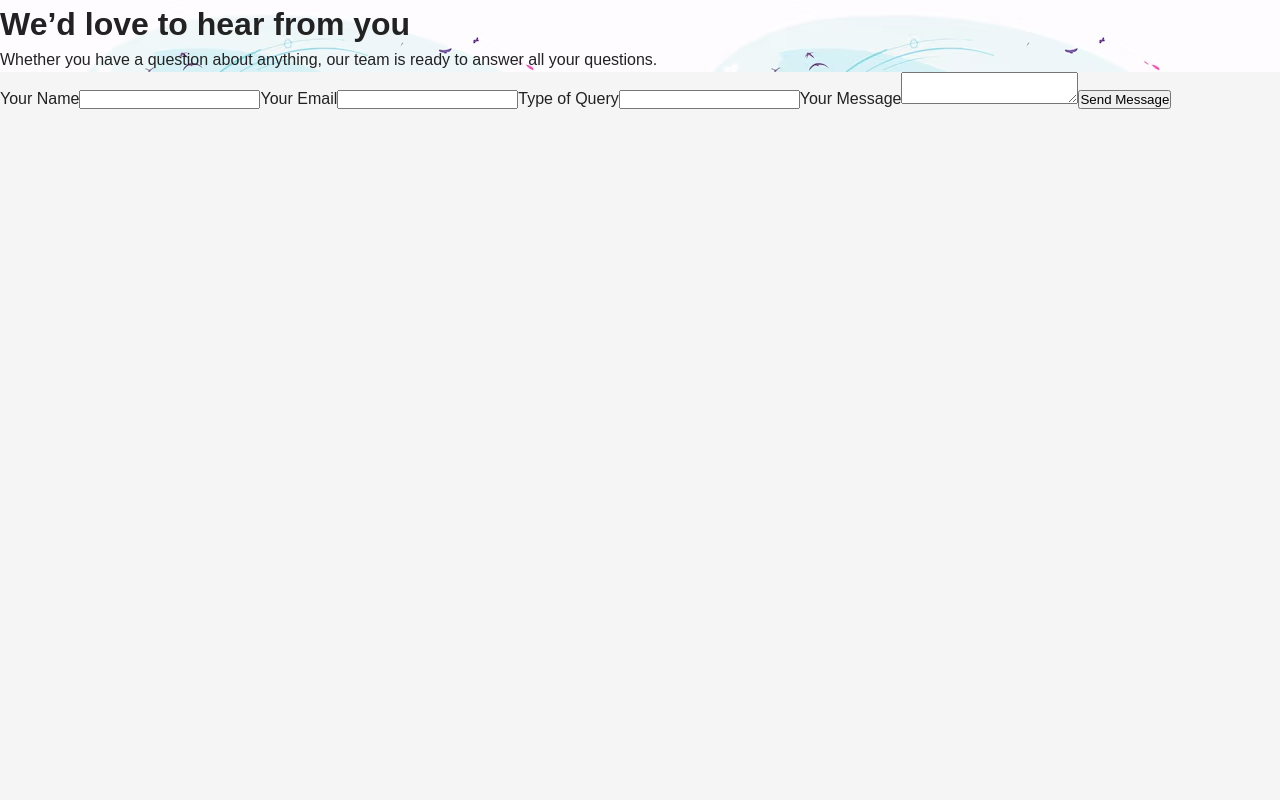
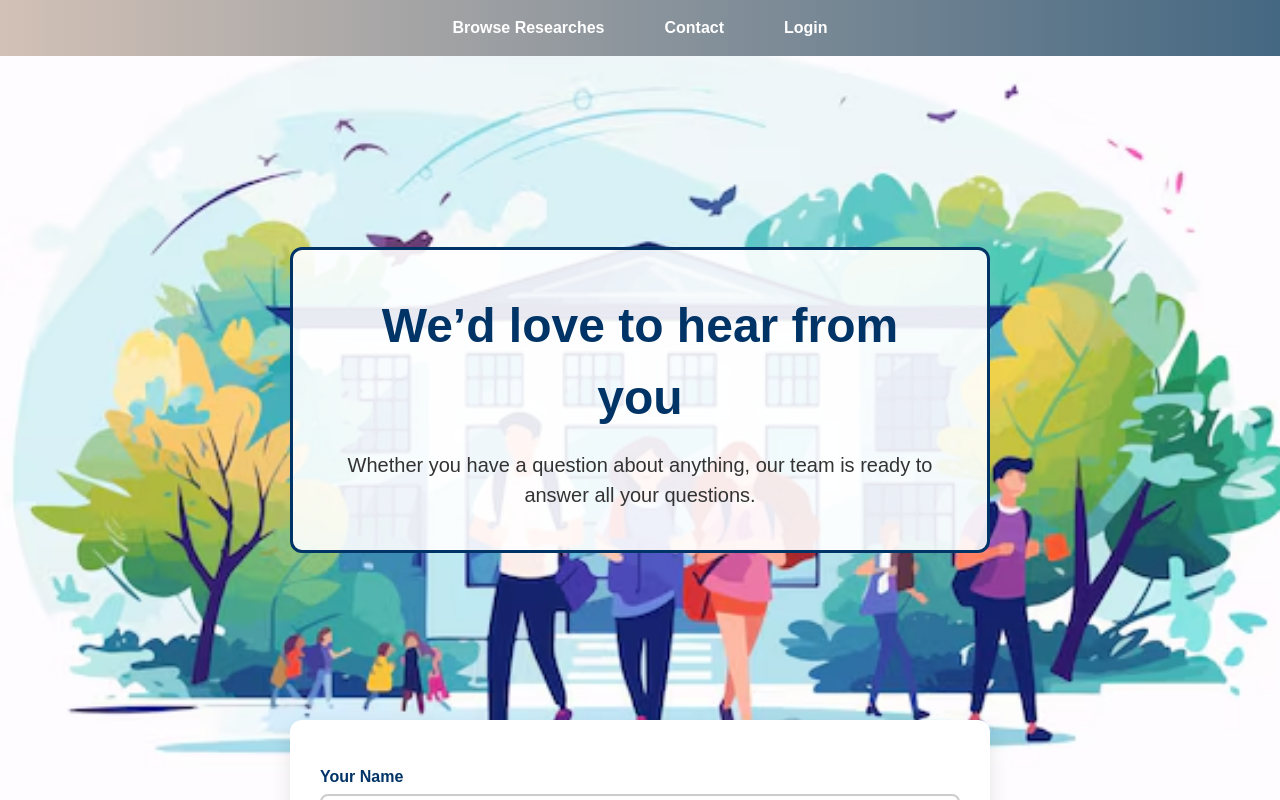
Before and after one commit to thiranRR/Web-Technology-Assignment-01---Project-Version-02---group-9, a React app in the folder frontend/: page /contact in a window 1280 px wide. Built offline with nearby package versions, Linux system fonts and the light colour scheme; the HTML template or start-up script is replaced by a standard one.

Commit message:
ContactUs: Update ContactUs component and add CSS file

```diff
--- /dev/null
+++ b/frontend/src/components/ContactUs.css
@@ -0,0 +1,86 @@
+/* Full page background */
+.contact-page {
+  font-family: sans-serif;
+  background-color: #f3f4f6;
+  min-height: 100vh;
+}
+
+/* Banner section */
+.banner {
+  width: 100%;
+  height: 100vh; /* full viewport height */
+  background-size: cover;
+  background-position: center;
+  display: flex;
+  justify-content: center;
+  align-items: center;
+}
+
+/* White bordered text box */
+.banner-text {
+  background-color: rgba(255, 255, 255, 0.9); /* slightly transparent white */
+  padding: 40px;
+  border: 3px solid #003366;
+  border-radius: 12px;
+  text-align: center;
+  max-width: 700px;
+}
+
+.banner-text h1 {
+  font-size: 3rem;
+  color: #003366;
+  margin-bottom: 16px;
+}
+
+.banner-text p {
+  font-size: 1.25rem;
+  color: #333;
+}
+
+/* Contact Form */
+.contact-form-container {
+  max-width: 700px;
+  margin: -80px auto 50px auto; /* pull form up slightly */
+  background-color: #fff;
+  padding: 30px;
+  border-radius: 12px;
+  box-shadow: 0 8px 20px rgba(0,0,0,0.1);
+}
+
+.contact-form-container label {
+  display: block;
+  margin-top: 15px;
+  font-weight: bold;
+  color: #003366;
+}
+
+.contact-form-container input,
+.contact-form-container textarea {
+  width: 100%;
+  padding: 10px;
+  margin-top: 5px;
+  border: 2px solid #ccc;
+  border-radius: 8px;
+  font-size: 1rem;
+}
+
+.contact-form-container textarea {
+  resize: vertical;
+  height: 150px;
+}
+
+.contact-form-container input[type="submit"] {
+  margin-top: 20px;
+  background-color: #003366;
+  color: #fff;
+  font-weight: bold;
+  border: none;
+  cursor: pointer;
+  padding: 12px;
+  border-radius: 8px;
+  transition: background 0.3s ease;
+}
+
+.contact-form-container input[type="submit"]:hover {
+  background-color: #0055aa;
+}
--- a/frontend/src/components/ContactUs.jsx
+++ b/frontend/src/components/ContactUs.jsx
@@ -1,75 +1,44 @@
-// src/components/ContactSection.jsx
 import React from "react";
 import bannerImg from "../assets/img1.avif";
+import Navbar from "./Navbar";
+import "./ContactUs.css";
 
 export default function Contactus() {
+  return (
+    <div className="contact-page">
+      {/* Navbar */}
+      <Navbar />
 
-
-  return (
-    <div className="font-sans bg-gray-100 min-h-screen py-16 px-4">
       {/* Banner */}
       <div
-        className="bg-cover bg-center text-center py-20 px-5 rounded-lg mb-10 opacity-70"
+        className="banner"
         style={{ backgroundImage: `url(${bannerImg})` }}
       >
-        <h1 className="text-4xl font-bold text-[#003366] mb-3">
-          We’d love to hear from you
-        </h1>
-        <p className="text-lg text-gray-800">
-          Whether you have a question about anything, our team is ready to answer all your questions.
-        </p>
+        <div className="banner-text">
+          <h1>We’d love to hear from you</h1>
+          <p>
+            Whether you have a question about anything, our team is ready to answer all your questions.
+          </p>
+        </div>
       </div>
 
       {/* Contact Form */}
-      <div className="max-w-2xl mx-auto bg-white p-10 rounded-xl shadow-lg">
+      <div className="contact-form-container">
         <form action="mailto:yourgroupemail@example.com" method="post" encType="text/plain">
-          <label htmlFor="name" className="block font-bold text-gray-700 mt-4">
-            Your Name
-          </label>
-          <input
-            type="text"
-            id="name"
-            name="Name"
-            required
-            className="w-full mt-1 p-2 border border-gray-300 rounded-md text-gray-700"
-          />
 
-          <label htmlFor="email" className="block font-bold text-gray-700 mt-4">
-            Your Email
-          </label>
-          <input
-            type="email"
-            id="email"
-            name="Email"
-            required
-            className="w-full mt-1 p-2 border border-gray-300 rounded-md text-gray-700"
-          />
+          <label htmlFor="name">Your Name</label>
+          <input type="text" id="name" name="Name" required />
 
-          <label htmlFor="query" className="block font-bold text-gray-700 mt-4">
-            Type of Query
-          </label>
-          <input
-            type="text"
-            id="query"
-            name="Query"
-            className="w-full mt-1 p-2 border border-gray-300 rounded-md text-gray-700"
-          />
+          <label htmlFor="email">Your Email</label>
+          <input type="email" id="email" name="Email" required />
 
-          <label htmlFor="message" className="block font-bold text-gray-700 mt-4">
-            Your Message
-          </label>
-          <textarea
-            id="message"
-            name="Message"
-            required
-            className="w-full mt-1 p-3 border border-gray-300 rounded-md text-gray-700 resize-y h-36"
-          />
+          <label htmlFor="query">Type of Query</label>
+          <input type="text" id="query" name="Query" />
 
-          <input
-            type="submit"
-            value="Send Message"
-            className="mt-6 w-full bg-[#003366] text-white py-3 rounded-lg hover:bg-[#0055aa] cursor-pointer transition"
-          />
+          <label htmlFor="message">Your Message</label>
+          <textarea id="message" name="Message" required />
+
+          <input type="submit" value="Send Message" />
         </form>
       </div>
     </div>
```
